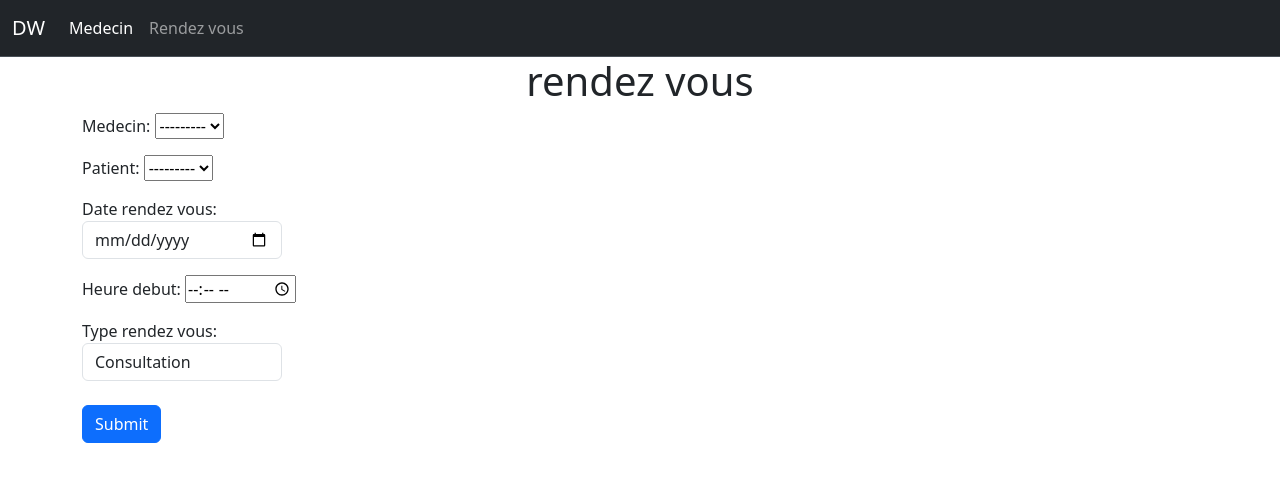
After one commit to ILYASESCAPE/project_clinic, a Django app: page /rendez_vous/ in a window 1280 px wide. The commit adds this page. Shown: the top 482 px of the page. Run offline with Django 5.2, Linux system fonts and the light colour scheme; data that the repository does not hold is empty.

Commit message:
completed rendez vous and some of medecin

```diff
--- /dev/null
+++ b/project_clinic/management/forms.py
@@ -0,0 +1,43 @@
+from django import forms
+from django.forms import ModelForm
+from django.contrib.admin.widgets import AdminDateWidget
+from management.models import Medecin, RendezVous
+
+SPECIALITE_CHOICES = [
+    ("default", "---"),
+    ("Cardiologue", "Cardiologue"),
+    ("Neurologue", "Neurologue"),
+    ("Urologue", "Urologue"),
+    ("Rhumatologue", "Rhumatologue"),
+    ("ORL", "ORL"),
+    ("Generaliste", "Generaliste"),
+]
+TYPE_RDV_COICES =[
+    ("Consultation", "Consultation"),
+    ("Operation", "Operation"),
+]
+
+class medecinForm(ModelForm):
+
+    #date_naissance_medecin = forms.DateField(widget=forms.DateInput)
+    #specialite = forms.MultipleChoiceField(widget=forms.CheckboxSelectMultiple, choices=SPECIALITE_CHOISES)
+    specialite = forms.ChoiceField(choices=SPECIALITE_CHOICES, widget=forms.Select(attrs={'class': 'form-control', 'style': 'width: 200px;' 'border: solid;' 'margin: 50px;'}))
+    class Meta:
+        model = Medecin
+        #fields = ["nom", "prenom", "email"]
+        fields = "__all__"
+        widgets = {
+            'date_naissance': forms.DateInput(format=('%m/%d/%Y'), attrs={'class':'form-control', 'placeholder':'Select a date', 'type':'date', 'style': 'width: 200px;'}),
+            #'specialite': forms.CheckboxSelectMultiple,
+        }
+
+class RendezVousForm(ModelForm):
+    type_rendez_vous = forms.ChoiceField(choices=TYPE_RDV_COICES, widget=forms.Select(attrs={'class': 'form-control', 'style': 'width: 200px;'}))
+    class Meta:
+        model = RendezVous
+        fields = ["medecin", "patient", "date_rendez_vous", "heure_debut", "type_rendez_vous"]
+        #fields = "__all__"
+        widgets = {
+            'date_rendez_vous': forms.DateInput(format=('%m/%d/%Y'), attrs={'class':'form-control', 'placeholder':'Select a date', 'type':'date', 'style': 'width: 200px;'}),
+            'heure_debut': forms.TimeInput(attrs={'type': 'time'}),
+        }
--- a/project_clinic/management/models.py
+++ b/project_clinic/management/models.py
@@ -1,7 +1,7 @@
 from django.db import models
-
 from django.core.exceptions import ValidationError
 # Create your models here.
+
 
 class Medecin(models.Model):
     id_medecin = models.AutoField(primary_key=True)
@@ -67,6 +67,7 @@ class RendezVous(models.Model):
     patient = models.ForeignKey(Patient, on_delete=models.CASCADE)
     date_rendez_vous = models.DateField()
     heure_debut = models.TimeField()
+    type_rendez_vous = models.CharField(max_length=50)
     consultation = models.ForeignKey(Consultation,on_delete=models.CASCADE,null=True,blank=True)
     operation = models.ForeignKey(Operation,on_delete=models.CASCADE,null=True,blank=True)
     def __str__(self):
--- a/project_clinic/management/templates/home.html
+++ b/project_clinic/management/templates/home.html
@@ -1,11 +1,47 @@
-<!DOCTYPE html>
+<!doctype html>
 <html lang="en">
+
 <head>
-    <meta charset="UTF-8">
-    <meta name="viewport" content="width=device-width, initial-scale=1.0">
-    <title>Document</title>
+  <meta charset="utf-8">
+  <meta name="viewport" content="width=device-width, initial-scale=1">
+  <title>
+    {% block title %}{% endblock title %}
+  </title>
+  <link href="https://cdn.jsdelivr.net/npm/bootstrap@5.3.0/dist/css/bootstrap.min.css" rel="stylesheet"
+    integrity="sha384-9ndCyUaIbzAi2FUVXJi0CjmCapSmO7SnpJef0486qhLnuZ2cdeRhO02iuK6FUUVM" crossorigin="anonymous">
 </head>
+
 <body>
 
+  <nav class="navbar navbar-expand-lg bg-dark border-bottom border-bottom-dark" data-bs-theme="dark">
+    <div class="container-fluid">
+      <a class="navbar-brand" href="{% url 'home' %}">DW</a>
+      <button class="navbar-toggler" type="button" data-bs-toggle="collapse" data-bs-target="#navbarNav"
+        aria-controls="navbarNav" aria-expanded="false" aria-label="Toggle navigation">
+        <span class="navbar-toggler-icon"></span>
+      </button>
+      <div class="collapse navbar-collapse" id="navbarNav">
+        <ul class="navbar-nav">
+          <li class="nav-item">
+            <a class="nav-link active" aria-current="page" href="{% url 'medecin' %}">Medecin</a>
+          </li>
+          <li class="nav-item">
+            <a class="nav-link" href="{% url 'rendez_vous' %}">Rendez vous</a>
+          </li>
+        </ul>
+      </div>
+    </div>
+  </nav>
+
+  <div class="container">
+    {% block content %}
+    {% endblock content %}
+  </div>
+
+
+  <script src="https://cdn.jsdelivr.net/npm/bootstrap@5.3.0/dist/js/bootstrap.bundle.min.js"
+    integrity="sha384-geWF76RCwLtnZ8qwWowPQNguL3RmwHVBC9FhGdlKrxdiJJigb/j/68SIy3Te4Bkz"
+    crossorigin="anonymous"></script>
 </body>
+
 </html>
--- /dev/null
+++ b/project_clinic/management/templates/rendez_vous.html
@@ -0,0 +1,14 @@
+{% extends 'home.html' %}
+
+{% block title %}Employee{% endblock title %}
+
+{% block content %}
+<h1 class="text-center">rendez vous</h1>
+
+<form method="post" >
+    {% csrf_token %}
+    {{form.as_p}}
+
+    <button type="submit" class="btn btn-primary mt-2">Submit</button>
+</form>
+{% endblock content %}
--- a/project_clinic/management/urls.py
+++ b/project_clinic/management/urls.py
@@ -5,4 +5,6 @@ urlpatterns = [
     path("home/", views.home, name="home"),
     path("medecin/", views.medecin, name="medecin"),
     path("patient/", views.patient, name="patient"),
+    path("rendez_vous/", views.RendezVous, name="rendez_vous"),
+    #path("emp/",),
 ]
--- a/project_clinic/management/views.py
+++ b/project_clinic/management/views.py
@@ -1,4 +1,5 @@
 from django.shortcuts import render
+from .forms import medecinForm, RendezVousForm
 
 # Create your views here.
 
@@ -6,11 +7,41 @@ def home(request):
     return render(request, "home.html")
 
 def medecin(request):
-    return render(request, "main/medecin.html")
+
+    if request.method == 'POST':
+        form = medecinForm(request.POST)
+        if form.is_valid():
+            form.save()
+            form = medecinForm()
+            mssg="le medecin a ete ajouter"
+
+            # return redirect("listing") # redirection vers la page de l’url: listing
+            #return render(request,"create.html",{"form":form,"message":mssg})
+    else:
+            form = medecinForm()
+            mssg ="veuillez remplir tous les champs"
+            #return render(request,"create.html",{"form":form,"message ":mssg})
+    context = {'form':form, "message":mssg}
+    return render(request, "medecin.html", context)
 
 def patient(request):
     return render(request, "patient.html")
 
 
 def RendezVous(request):
-    rendez_vouss = RendezVous.object.filter()
+    #rendez_vouss = RendezVous.object.filter()
+    if request.method == 'POST':
+        form = RendezVousForm(request.POST)
+        if form.is_valid():
+            form.save()
+            form = RendezVousForm()
+            mssg="le rendez vous a ete ajouter"
+
+            # return redirect("listing") # redirection vers la page de l’url: listing
+            #return render(request,"create.html",{"form":form,"message":mssg})
+    else:
+            form = RendezVousForm()
+            mssg ="veuillez remplir tous les champs"
+            #return render(request,"create.html",{"form":form,"message ":mssg})
+    context = {'form':form, "message":mssg}
+    return render(request, "rendez_vous.html", context)
```
Also changed, not shown: project_clinic/management/templates/main/emp.html (added, +14 -0 lines), project_clinic/management/templates/main/home0.html (added, +7 -0 lines), project_clinic/management/templates/medecin.html (+19 -1 lines), project_clinic/db.sqlite3, project_clinic/management/migrations/0003_rendezvous_type_rendez_vous.py (added).
